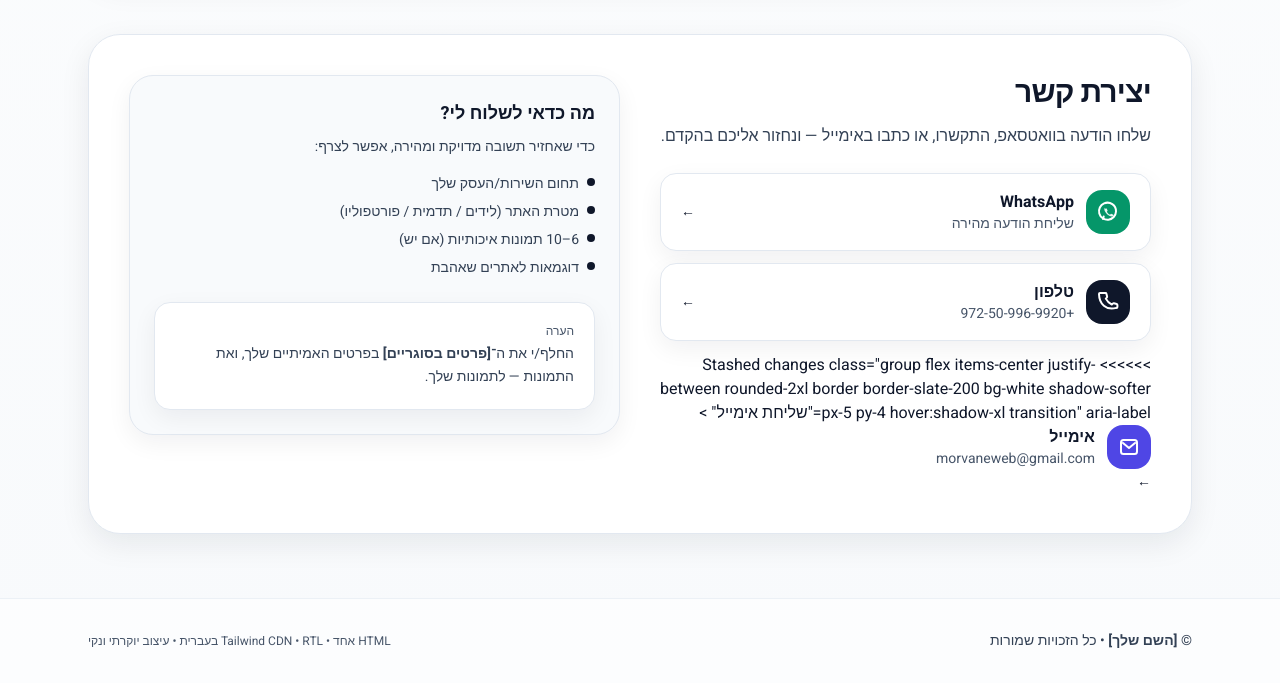
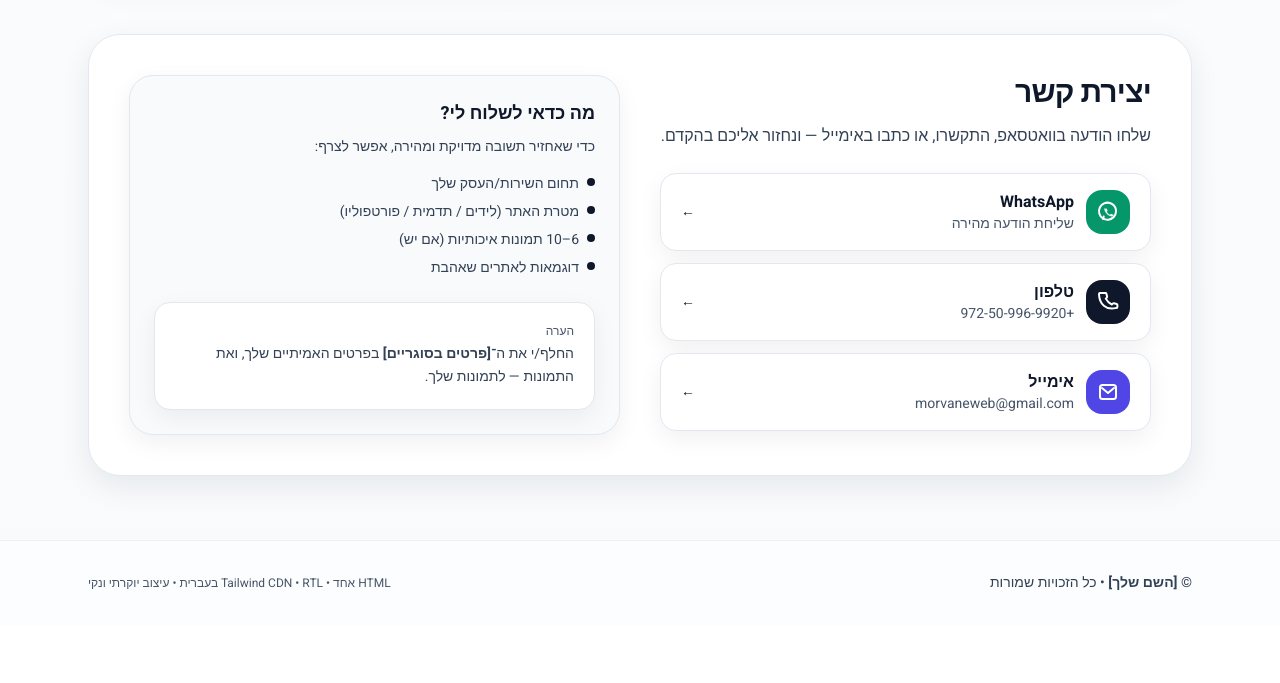
Before and after one commit to nartmadaji/NITZAV_ENG, a plain HTML site: page personal/my-site/index.html in a window 1280 px wide. Shown: the part 4128-4811 px from the top of the page. After the commit the page ends 4753 px from the top, so only its background shows below. Drawn offline with nearby package versions, Linux system fonts and the light colour scheme.

Commit message:
Clean merge artifacts from contact section

```diff
--- a/personal/my-site/index.html
+++ b/personal/my-site/index.html
@@ -794,14 +794,10 @@
 
                 <!-- Email -->
                 <a
-<<<<<<< Updated upstream
-                  href="morvaneweb@gmail.com"
-=======
-                  href="mailto:morvaneweb@gmail.com"
->>>>>>> Stashed changes
-                  class="group flex items-center justify-between rounded-2xl border border-slate-200 bg-white shadow-softer px-5 py-4 hover:shadow-xl transition"
-                  aria-label="שליחת אימייל"
-                >
+  href="mailto:morvaneweb@gmail.com"
+  class="group flex items-center justify-between rounded-2xl border border-slate-200 bg-white shadow-softer px-5 py-4 hover:shadow-xl transition"
+  aria-label="שליחת אימייל"
+>
                   <div class="flex items-center gap-3">
                     <span class="inline-flex h-11 w-11 items-center justify-center rounded-2xl bg-indigo-600 text-white">
                       <svg class="h-6 w-6" viewBox="0 0 24 24" fill="none" aria-hidden="true">
```
